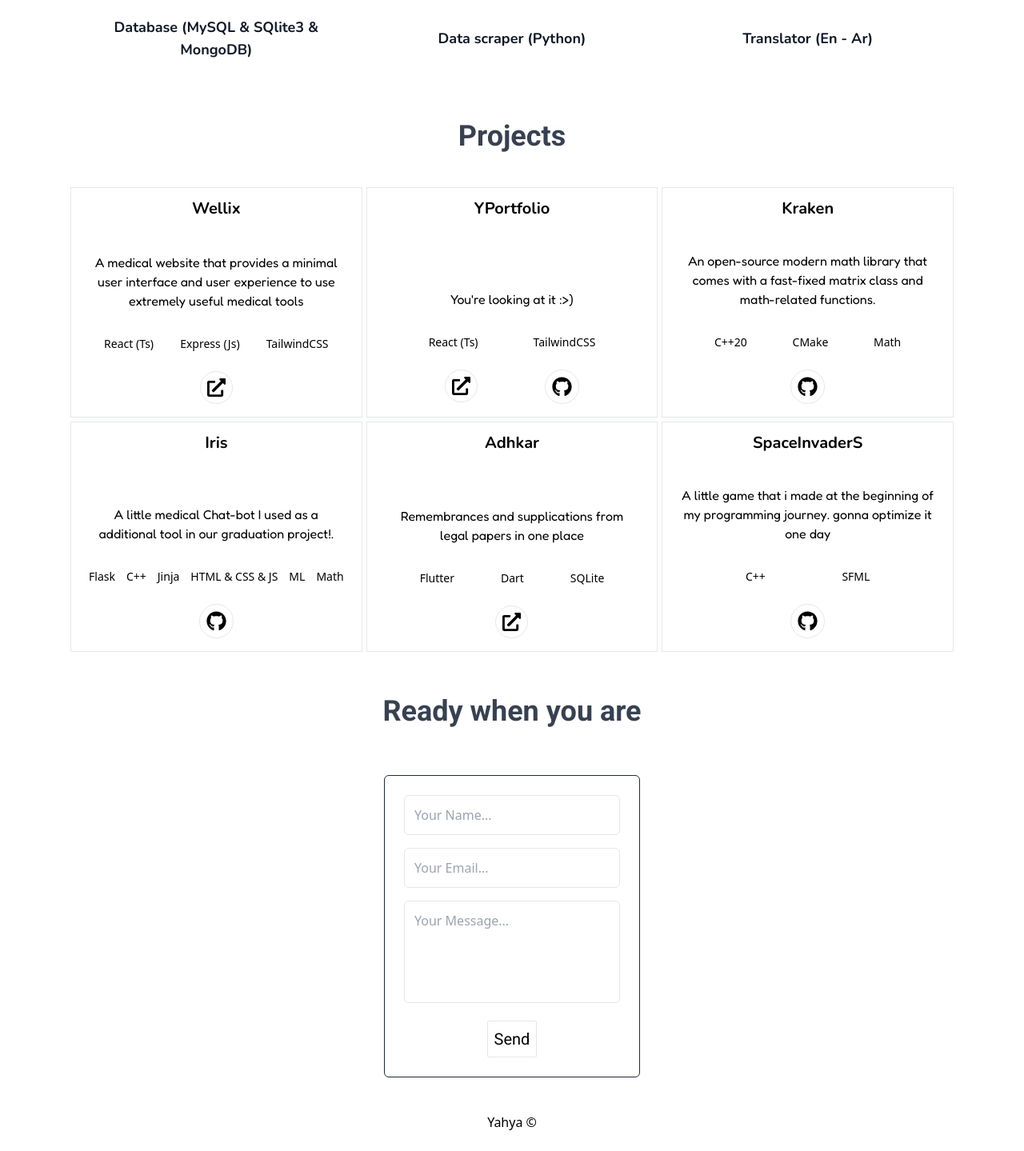
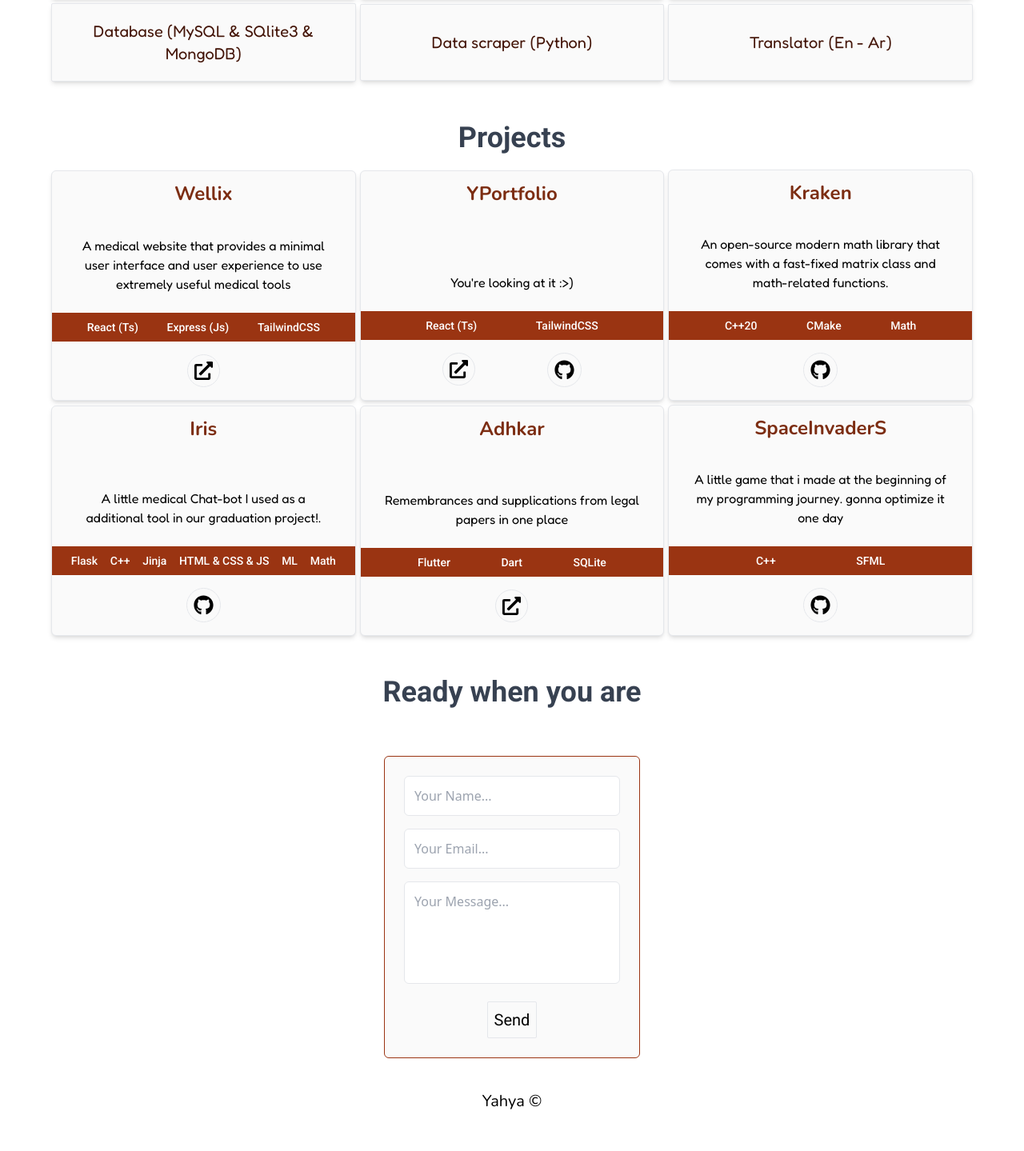
Before and after one commit to yahya-mohammed07/YPortfolio, a React (Vite) app: page / in a window 1280 px wide. Shown: the part 874-2313 px from the top of the page at 80% size. After the commit the page ends 2285 px from the top, so only its background shows below. Built offline with nearby package versions, Linux system fonts and the light colour scheme.

Commit message:
v0.0.2 - readme added and style changes

```diff
--- a/package.json
+++ b/package.json
@@ -1,6 +1,6 @@
 {
-  "name": "portfolio",
-  "version": "0.0.0",
+  "name": "yportfolio",
+  "version": "0.0.2",
   "type": "module",
   "scripts": {
     "dev": "vite",
--- a/src/App.tsx
+++ b/src/App.tsx
@@ -29,19 +29,19 @@ function App() {
             <About />
           </section>
           <section id="section_skills" className="text-center mt-28">
-            <p className="text-2xl md:text-4xl font-Roboto font-semibold text-gray-700 mt-5">
+            <p className="text-3xl md:text-4xl font-Roboto font-semibold text-gray-700 mt-5">
               Skills
             </p>
             <Skills />
           </section>
-          <section id="section_project" className="text-center">
-            <p className="text-2xl md:text-4xl font-Roboto font-semibold text-gray-700 mt-5">
+          <section id="section_project" className="text-center mt-5">
+            <p className="text-3xl md:text-4xl font-Roboto font-semibold text-gray-700 mt-5">
               Projects
             </p>
             <Projects />
           </section>
-          <section id="section_contact" className="text-center mx-auto">
-            <p className="text-2xl md:text-4xl font-Roboto font-semibold text-gray-700 mt-5">
+          <section id="section_contact" className="text-center mx-auto mt-5">
+            <p className="text-3xl md:text-4xl font-Roboto font-semibold text-gray-700 mt-5">
               Ready when you are
             </p>
             <Contact />
@@ -49,7 +49,7 @@ function App() {
         </div>
       </main>
 
-      <footer className="mx-auto text-center p-6">Yahya &copy;</footer>
+      <footer className="mx-auto text-center py-5 font-Nunito text-xl">Yahya &copy;</footer>
     </>
   );
 }
--- a/src/components/Contact/contact.tsx
+++ b/src/components/Contact/contact.tsx
@@ -45,10 +45,10 @@ export default function Contact() {
   return (
     <>
       <div className="grid justify-center items-center m-5">
-        <div className="flex flex-col p-6 w-full mt-10 md:w-80 border rounded-md border-gray-800">
+        <div className="flex flex-col bg-neutral-50 p-6 w-full mt-10 md:w-80 border rounded-md border-orange-800">
           <form method="Post" onSubmit={onSubmit}>
             <input
-              className="border-solid mb-4 w-full border rounded-md p-3 text-blue-800"
+              className="border-solid mb-4 w-full border rounded-md p-3 text-orange-800"
               placeholder="Your Name..."
               type="text"
               name="usrName"
@@ -58,7 +58,7 @@ export default function Contact() {
               onChange={handleUsernameChange}
             />
             <input
-              className="mx-auto border-solid mb-4 w-full border rounded-md text-blue-800 p-3"
+              className="mx-auto border-solid mb-4 w-full border rounded-md text-orange-800 p-3"
               placeholder="Your Email..."
               type="email"
               name="email"
@@ -69,7 +69,7 @@ export default function Contact() {
               onChange={handleEmailChange}
             />
             <textarea
-              className="border-solid mb-4 w-full border rounded-md p-3 h-32 resize-none text-blue-800"
+              className="border-solid mb-4 w-full border rounded-md p-3 h-32 resize-none text-orange-800"
               placeholder="Your Message..."
               name="msg"
               maxLength={120}
--- a/src/components/Elemets/ProjectCard.tsx
+++ b/src/components/Elemets/ProjectCard.tsx
@@ -23,29 +23,29 @@ const ProjectCard: React.FC<ProjectCardType> = ({
 }) => {
   return (
     <div
-      className="border hover:-translate-y-2 transition duration-500 min-h-72 overflow-auto"
+      className="border rounded-md hover:-translate-y-1 transition duration-200 min-h-72 overflow-auto shadow-md bg-neutral-50"
       style={{
         display: "grid",
         gridTemplateColumns: "1fr",
         gridTemplateRows: "1fr",
       }}
     >
-      <div className="font-bold font-Nunito text-xl md:text-xl p-3">
+      <div className="font-bold font-Nunito text-xl md:text-2xl p-3 text-orange-900">
         {title}
       </div>
       <div className="p-6 font-Fredoka font-normal">{description}</div>
-      <div className="text-sm md:text-md font-medium">{tech}</div>
+      <div className="text-sm md:text-md font-medium text-white font-Roboto bg-orange-800">{tech}</div>
       <div className="flex justify-evenly gap-1 p-4">
         {hasWebsite && (
           <a href={websiteLink} target="_blank">
-            <button className="border p-2 rounded-full hover:bg-lime-100">
+            <button className="border p-2 rounded-full hover:bg-orange-300">
               <FaExternalLinkAlt size={23} />
             </button>
           </a>
         )}
         {openSource && (
           <a href={githubLink} target="_blank">
-            <button className="border p-2 rounded-full hover:bg-lime-100">
+            <button className="border p-2 rounded-full hover:bg-orange-300">
               <FaGithub size={25} />
             </button>
           </a>
--- a/src/components/Elemets/SkillsSpan.tsx
+++ b/src/components/Elemets/SkillsSpan.tsx
@@ -3,7 +3,7 @@ import { ElementType } from "../../Utils/ElementType";
 
 const SkillSpan: React.FC<ElementType> = ({ children }) => {
   return (
-    <span className="p-5 hover:bg-gray-50 transition duration-200 hover:-translate-y-1 text-gray-900 font-bold text-sm md:text-lg font-Nunito">
+    <span className="justify-center items-center flex p-5 shadow-md transition duration-200 hover:-translate-y-1 text-lg md:text-xl min-h-24 font-Fredoka overflow-auto rounded-sm bg-neutral-50 border text-orange-950">
       {children}
     </span>
   );
--- a/src/components/Elemets/YButton.tsx
+++ b/src/components/Elemets/YButton.tsx
@@ -3,7 +3,7 @@ import { ElementType } from "../../Utils/ElementType";
 
 const YButton: React.FC<ElementType> = ({ children }) => {
   return (
-    <button className="border p-2 rounded-sm cursor-pointer  hover:bg-blue-500 hover:text-white transition duration-200 font-Roboto text-xl">
+    <button className="border p-2 rounded-sm cursor-pointer  hover:bg-orange-800 hover:text-white transition duration-200 font-Roboto text-xl">
       {children}
     </button>
   );
--- a/src/components/Navbar/navbar.module.css
+++ b/src/components/Navbar/navbar.module.css
@@ -10,5 +10,5 @@
 }
 
 .linkA:hover {
-  color: #007bff; /* Change color on hover */
+  color: #b43b03; /* Change color on hover */
 }
--- a/src/components/Projects/Projects.tsx
+++ b/src/components/Projects/Projects.tsx
@@ -3,7 +3,7 @@ import ProjectCard from "../Elemets/ProjectCard";
 const Projects = () => {
   return (
     <div
-      className="grid-cols-1 md:grid-cols-3 text-center max-w-6xl mt-5 mx-auto p-6  justify-center items-center"
+      className="grid-cols-1 md:grid-cols-3 text-center max-w-6xl mt-5 mx-auto justify-center items-center"
       style={{
         display: "grid",
         gap: 5,
--- a/src/components/Skills/Skills.tsx
+++ b/src/components/Skills/Skills.tsx
@@ -3,7 +3,7 @@ import SkillSpan from "../Elemets/SkillsSpan";
 const Skills = () => {
   return (
     <div
-      className="grid-cols-1 md:grid-cols-3 text-center max-w-6xl mt-5 mx-auto p-6  justify-center items-center"
+      className="grid-cols-1 md:grid-cols-3 text-center max-w-6xl mt-5 mx-auto justify-center items-center "
       style={{
         display: "grid",
         gap: 5,
```
Also changed, not shown: 1 other file (tests, documents, lock files or other folders).
